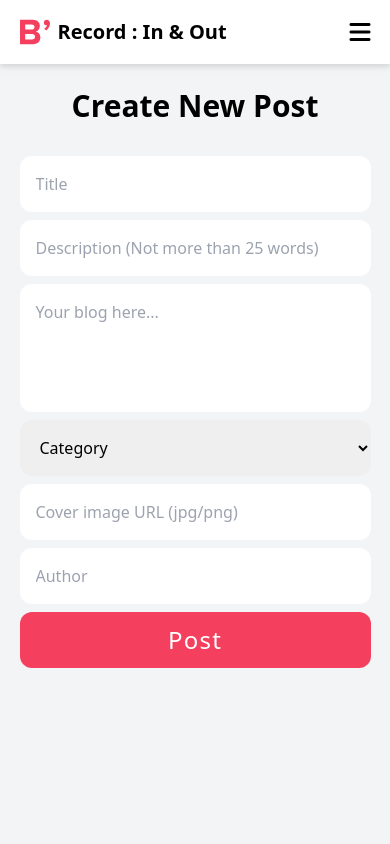
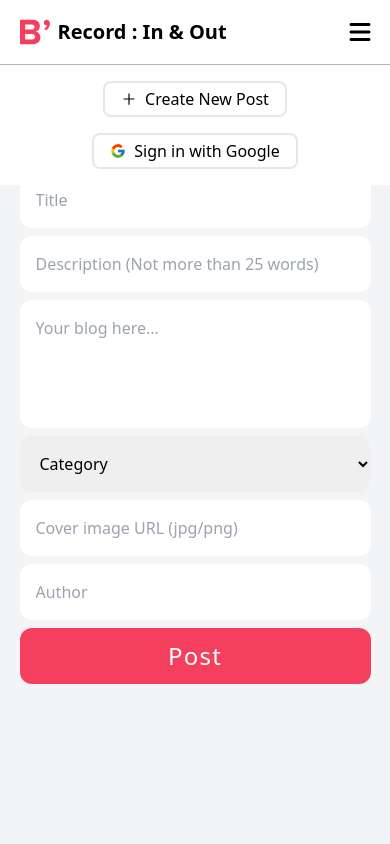
Before and after one commit to gurudattpuranik25/blog-app, a React (Create React App) app: page /create in a window 390 px wide. Shown: the top 844 px of the page. Built offline with nearby package versions, Linux system fonts and the light colour scheme; a web font is replaced by a local one.

Commit message:
updated responsiveness

```diff
--- a/src/components/Blog Details/BlogDetails.js
+++ b/src/components/Blog Details/BlogDetails.js
@@ -26,7 +26,7 @@ function BlogDetails() {
   readMore();
 
   return (
-    <div>
+    <div className=" pt-14">
       <div className=" blog__details w-[80%] m-auto my-12 ">
         <h1 className=" blog__heading text-center text-3xl font-semibold ">
           {myData.title}
--- a/src/components/Create Blog/CreateBlog.js
+++ b/src/components/Create Blog/CreateBlog.js
@@ -48,7 +48,7 @@ function CreateBlog() {
   };
 
   return (
-    <div className=" h-screen">
+    <div className=" h-screen pt-20">
       <form action="" onSubmit={addBlog}>
         <div className=" create__form w-[50%] flex flex-col gap-2 m-auto text-center">
           <h1 className=" text-3xl font-semibold py-6">Create New Post</h1>
--- a/src/components/HeroSection/HeroSection.js
+++ b/src/components/HeroSection/HeroSection.js
@@ -5,7 +5,7 @@ import "./Filter.css";
 
 function HeroSection({ filterBlogs, signInWithGoogle, isAuth, signUserOut }) {
   return (
-    <div>
+    <div className=" pt-14">
       <div className=" filter__grid flex flex-wrap gap-4 justify-center py-14">
         {heroData.map((item) => (
           <div
--- a/src/components/Main/Main.css
+++ b/src/components/Main/Main.css
@@ -40,11 +40,11 @@
 }
 
 @media (max-width: 670px) {
-  /* .menu__visibility {
+  .menu__visibility {
     display: block;
     display: flex;
     width: 100%;
-  } */
+  }
 }
 
 @media (max-width: 685px) {
--- a/src/components/Main/Main.js
+++ b/src/components/Main/Main.js
@@ -6,50 +6,12 @@ import HeroSection from "../HeroSection/HeroSection";
 import { Link } from "react-router-dom";
 import { BsFillTrashFill } from "react-icons/bs";
 import EmptyBlogList from "./EmptyBlogList";
-import { FcGoogle } from "react-icons/fc";
-import { RiLogoutCircleRLine } from "react-icons/ri";
-import { AiOutlinePlus } from "react-icons/ai";
-import avatar from "../../images/avatar.png";
+// import { FcGoogle } from "react-icons/fc";
+// import { RiLogoutCircleRLine } from "react-icons/ri";
+// import { AiOutlinePlus } from "react-icons/ai";
+// import avatar from "../../images/avatar.png";
 import "./Main.css";
 import "../Navbar/Navbar.css";
-
-function MenuCard({ signInWithGoogle, isAuth, signUserOut }) {
-  return (
-    <div className="nav__links menu__visibility flex items-center  text-md">
-      <Link
-        to={`/${isAuth ? "create" : "login"}`}
-        className=" flex items-center gap-2 border-2 px-4 py-1 rounded-lg "
-      >
-        <AiOutlinePlus />
-        Create New Post
-      </Link>
-      {isAuth ? (
-        <div className="flex items-center gap-2">
-          {/* <h1>Hi, {auth.currentUser.email}</h1> */}
-          <button
-            className="flex gap-2 items-center border-2 px-4 py-1 rounded-lg "
-            onClick={signUserOut}
-          >
-            {" "}
-            <RiLogoutCircleRLine /> Logout
-          </button>
-          <img src={avatar} className=" w-12 h-12 rounded-full" alt="" />
-        </div>
-      ) : (
-        <div>
-          <Link
-            to=""
-            className="flex gap-2 items-center border-2 px-4 py-1 rounded-lg "
-            onClick={signInWithGoogle}
-          >
-            {" "}
-            <FcGoogle /> Sign in with Google
-          </Link>
-        </div>
-      )}
-    </div>
-  );
-}
 
 function Main({ isAuth }) {
   var [blogs, setBlogs] = useState([]);
@@ -98,7 +60,6 @@ function Main({ isAuth }) {
 
   return (
     <div>
-      <MenuCard />
       <HeroSection isAuth={isAuth} filterBlogs={filterBlogs} />
       {filteredState ? (
         <div className=" blog__grid mt-12 grid grid-cols-4 gap-y-4 gap-3">
--- a/src/components/Navbar/Navbar.css
+++ b/src/components/Navbar/Navbar.css
@@ -1,3 +1,8 @@
+.fixed__navbar {
+  position: fixed;
+  z-index: 100;
+}
+
 .menu__btn {
   display: none;
 }
--- a/src/components/Navbar/Navbar.js
+++ b/src/components/Navbar/Navbar.js
@@ -7,15 +7,61 @@ import { AiOutlinePlus } from "react-icons/ai";
 import { Link } from "react-router-dom";
 import avatar from "../../images/avatar.png";
 import "./Navbar.css";
+import "../Main/Main.css";
+
+function MenuCard({ signInWithGoogle, isAuth, signUserOut }) {
+  return (
+    <div className="nav__links menu__visibility flex items-center  text-md">
+      <Link
+        to={`/${isAuth ? "create" : "login"}`}
+        className=" flex items-center gap-2 border-2 px-4 py-1 rounded-lg "
+      >
+        <AiOutlinePlus />
+        Create New Post
+      </Link>
+      {isAuth ? (
+        <div className="flex items-center gap-2">
+          {/* <h1>Hi, {auth.currentUser.email}</h1> */}
+          <button
+            className="flex gap-2 items-center border-2 px-4 py-1 rounded-lg "
+            onClick={signUserOut}
+          >
+            {" "}
+            <RiLogoutCircleRLine /> Logout
+          </button>
+          <img src={avatar} className=" w-12 h-12 rounded-full" alt="" />
+        </div>
+      ) : (
+        <div>
+          <Link
+            to=""
+            className="flex gap-2 items-center border-2 px-4 py-1 rounded-lg "
+            onClick={signInWithGoogle}
+          >
+            {" "}
+            <FcGoogle /> Sign in with Google
+          </Link>
+        </div>
+      )}
+    </div>
+  );
+}
 
 function Navbar({ signInWithGoogle, isAuth, signUserOut }) {
+  const [isMenu, setIsMenu] = useState(true);
+
   const [searchFilter, setSearchFilter] = useState("");
 
   const searchHandler = (e) => {
     setSearchFilter(e.target.value);
   };
 
+  const menuHandler = () => {
+    setIsMenu((prev) => !prev);
+  };
+
   return (
+    <div className="fixed__navbar">
       <div className=" nav__container w-screen drop-shadow-md bg-white ">
         <div className=" navbar flex items-center w-[90%] m-auto justify-between py-4">
           <Link to="/">
@@ -68,9 +114,11 @@ function Navbar({ signInWithGoogle, isAuth, signUserOut }) {
             )}
           </div>
           <div className="menu__btn text-2xl">
-          <i className="fa fa-bars" />
+            <i className="fa fa-bars" onClick={menuHandler} />
           </div>
         </div>
+      </div>
+      {isMenu ? <MenuCard /> : ""}
     </div>
   );
 }
```
Lines whose indentation alone changed are shown as unchanged.
